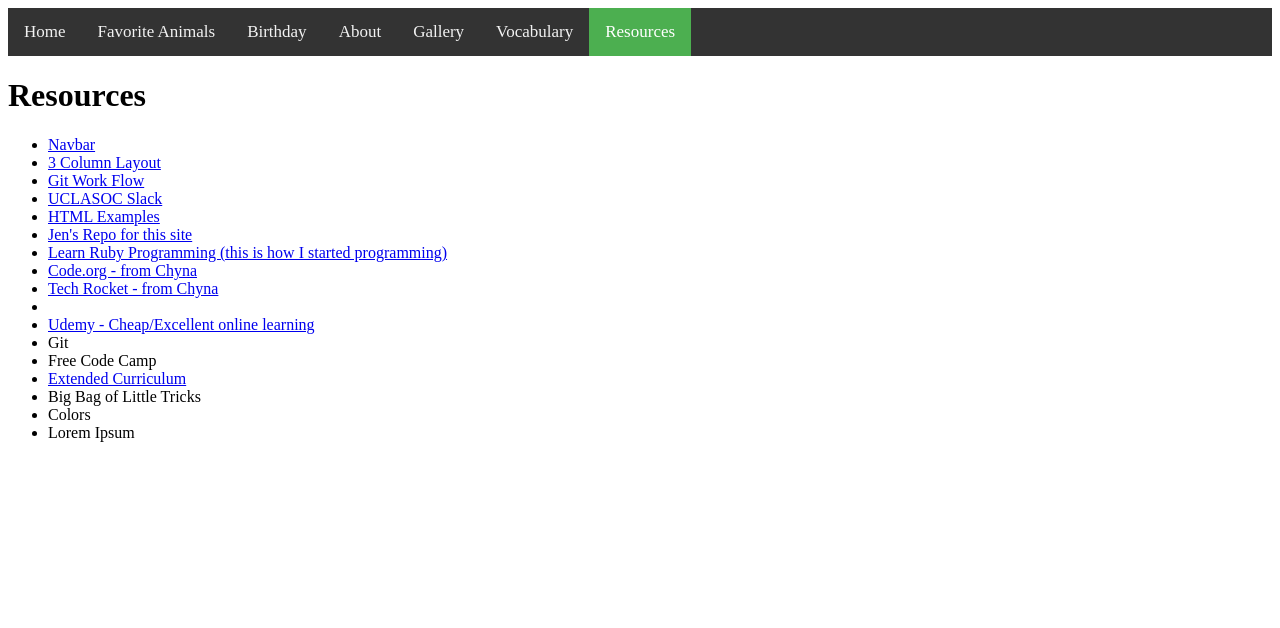
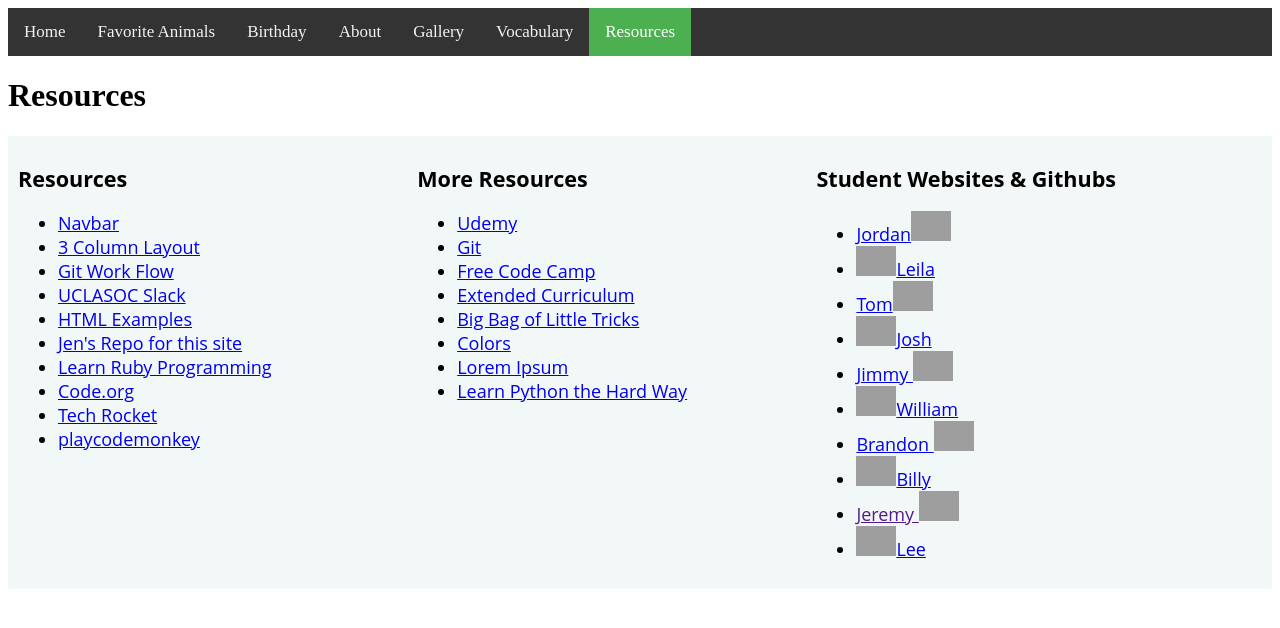
Before and after one commit to Tomtheboss/IDK, a plain HTML site: page resources.html in a window 1280 px wide. Drawn offline with Linux system fonts and the light colour scheme; grey boxes are pictures that could not be loaded.

Commit message:
Update pages

```diff
--- a/resources.html
+++ b/resources.html
@@ -20,6 +20,9 @@
     </div>
 
     <h1>Resources</h1>
+    <div class="row" style="background-color: #f2f7f7">
+      <div class="column">
+        <h2>Resources</h2>
         <ul>
           <li><a href="https://www.w3schools.com/css/css_navbar.asp">Navbar</a></h3></li>
           <li><a href="https://www.w3schools.com/howto/howto_css_three_columns.asp">3 Column Layout</a></li>
@@ -27,17 +30,50 @@
           <li><a href="https://uclasoc.slack.com">UCLASOC Slack</a></li>
           <li><a href="http://www.htmldog.com/examples/">HTML Examples</a></li>
           <li><a href="https://github.com/ucla-soc-2018/jendiamond_ucla-soc">Jen's Repo for this site</a></li>
-      <li><a href="https://pine.fm/LearnToProgram">Learn Ruby Programming (this is how I started programming)</a></li>
-      <li><a href="https://code.org/">Code.org - from Chyna</a></li>
-      <li><a href="https://techrocket.com/coding">Tech Rocket - from Chyna</a></li>
-      <li><a href="https://www.playcodemonkey.com/hour-of-code/python-chatbot/course#1"></li>
-      <li><a href="https://www.udemy.com/">Udemy - Cheap/Excellent online learning</a></li>
-      <li><a href="https://youtu.be/CkUdhyuRHws"></a>Git</li>
-      <li><a href="https://medium.freecodecamp.org"></a>Free Code Camp</li>
+          <li><a href="https://pine.fm/LearnToProgram">Learn Ruby Programming</a></li>
+          <li><a href="https://code.org/">Code.org</a></li>
+          <li><a href="https://techrocket.com/coding">Tech Rocket</a></li>
+          <li><a href="https://www.playcodemonkey.com/hour-of-code/python-chatbot/course#1">playcodemonkey</a></li>
+        </ul>
+      </div>
+      <div class="column">
+        <h2>More Resources</h2>
+        <ul>
+          <li><a href="https://www.udemy.com/">Udemy</a></li>
+          <li><a href="https://youtu.be/CkUdhyuRHws">Git</a></li>
+          <li><a href="https://medium.freecodecamp.org">Free Code Camp</a></li>
           <li><a href="https://gist.github.com/jendiamond/e677afe3c63a1fd9f265573e812c7adc">Extended Curriculum</a></li>
-      <li><a href="https://gist.github.com/jendiamond/1d8194e4d89a2eff4411ba9bb34b2020"></a>Big Bag of Little Tricks</li>
-      <li><a href="http://www.december.com/html/spec/color.html"></a>Colors</li>
-      <li><a href="http://rubywithjendiamond.blogspot.com/2014/06/lorem-ipsum.html"></a>Lorem Ipsum</li>
+          <li><a href="https://gist.github.com/jendiamond/1d8194e4d89a2eff4411ba9bb34b2020">Big Bag of Little Tricks</a></li>
+          <li class="resources"><a href="http://www.december.com/html/spec/color.html">Colors</a></li>
+          <li><a href="http://rubywithjendiamond.blogspot.com/2014/06/lorem-ipsum.html">Lorem Ipsum</a></li>
+          <li><a href="https://program.bruintech.org/wp-content/uploads/2018/01/learn-python3-the-hard-way-jul-4-2017.pdf/">Learn Python the Hard Way</a></li>
         </ul>
+      </div>
+      <div class="column">
+        <h2>Student Websites & Githubs</h2>
+        <ul>
+          <li><a href="https://firebjeaster.github.io/fire_UCLA-SOC/">Jordan</a><a href="https://firebjeaster.github.io/fire_UCLA-SOC/"></a><a href="https://github.com/firebjeaster"><img src="https://claudia108.github.io/puzzlenary/assets/images/rainbow_pony.png" style="width:40px"></a></li>
+
+          <li><a href="https://github.com/LeilaFakih/Lulu_ucla-soc"><img src="https://octodex.github.com/images/femalecodertocat.png" style="width:40px"></a><a href="https://leilafakih.github.io/Lulu_ucla-soc/">Leila</a></li>
+
+          <li><a href="https://tomtheboss.github.io/tom_ucla_soc/">Tom</a><a href="https://github.com/Tomtheboss"><img src
+            ="https://octodex.github.com/images/bear-cavalry.png" style="width:40px"></a></li>
+
+          <li><a href="https://joshuashsid.github.io/Joshie_ucla-soc/"><img src="https://octodex.github.com/images/murakamicat.png"  style="width:40px"></a><a href="https://joshuashsid.github.io/Joshie_ucla-soc/">Josh</a></li>
+
+          <li><a href="https://jimmy811.github.io/jimmyqian_ucla_soc/">Jimmy </a><a href="https://jimmy811.github.io/jimmyqian_ucla_soc/"><img src="https://octodex.github.com/images/cherryontop-o-cat.png" style="width:40px"></a></li>
+
+          <li><a href="https://github.com/thewiliamjin"><img src="https://radicalpenguin.me/blog/wp-content/uploads/2014/03/waldocat.png"  style="width:40px"></a><a href="https://github.com/thewiliamjin">William</a></li>
+
+          <li><a href="https://guacamolelover14.github.io/brandon_ucla-soc/">Brandon </a><a href="https://guacamolelover14.github.io/brandon_ucla-soc/n"><img src="https://www.spreadshirt.co.uk/image-server/v1/mp/designs/140225826,width=178,height=178/avocado-dab-dance.png" style="width:40px"></a></li>
+
+          <li><a href=""></a> <a href="#"><img src="https://pando-assets.s3.amazonaws.com/uploads/2013/07/screen-shot-2013-07-08-at-5-06-05-pm.png?w=300" style="width:40px">Billy</a></li>
+
+          <li><a href="">Jeremy </a><a href="https://github.com/Ratonhnhaketon16/jeremy-ucla-soc"><a href="https://Ratonhnhaketon16.github.io/jeremy-ucla-soc"><img src="https://octodex.github.com/images/octobiwan.jpg" style="width:40px"></a></li>
+
+          <li><a href="https://zlwlee.github.io/lee-ucla-soc/"><img src="https://camo.githubusercontent.com/6f8e4fbc7fb23e1254b10f53ae09ee4f6ef7c4a5/68747470733a2f2f6f63746f6465782e6769746875622e636f6d2f696d616765732f7075736865656e6361742e706e67" style="width:40px"></a><a href="https://github.com/zlwLee">Lee</a></li>
+        </ul>
+      </div>
+    </div>
   </body>
 </html>
--- a/styles.css
+++ b/styles.css
@@ -10,12 +10,29 @@ h1.brandon {
 ol {
   font-size: 1.25em;
 }
+ul {
+  font-size: 1.25em;
+}
 p {
   font-size: 1.25em;
 }
 span.vocab {
   font-size: 1.5em;
   color: red;
+}
+.column {
+  float: left;
+  width: 30%;
+  padding: 10px ;
+  font-size: .9em;
+  font-family: 'Open Sans', sans-serif;
+  overflow: auto;
+  margin-top: 0px;
+}
+.row:after {
+  content: "";
+  display: table;
+  clear: both;
 }
 .viewText {
   background-color: rgba(61, 91, 67, .7) ;
```
Lines whose indentation alone changed are shown as unchanged.
